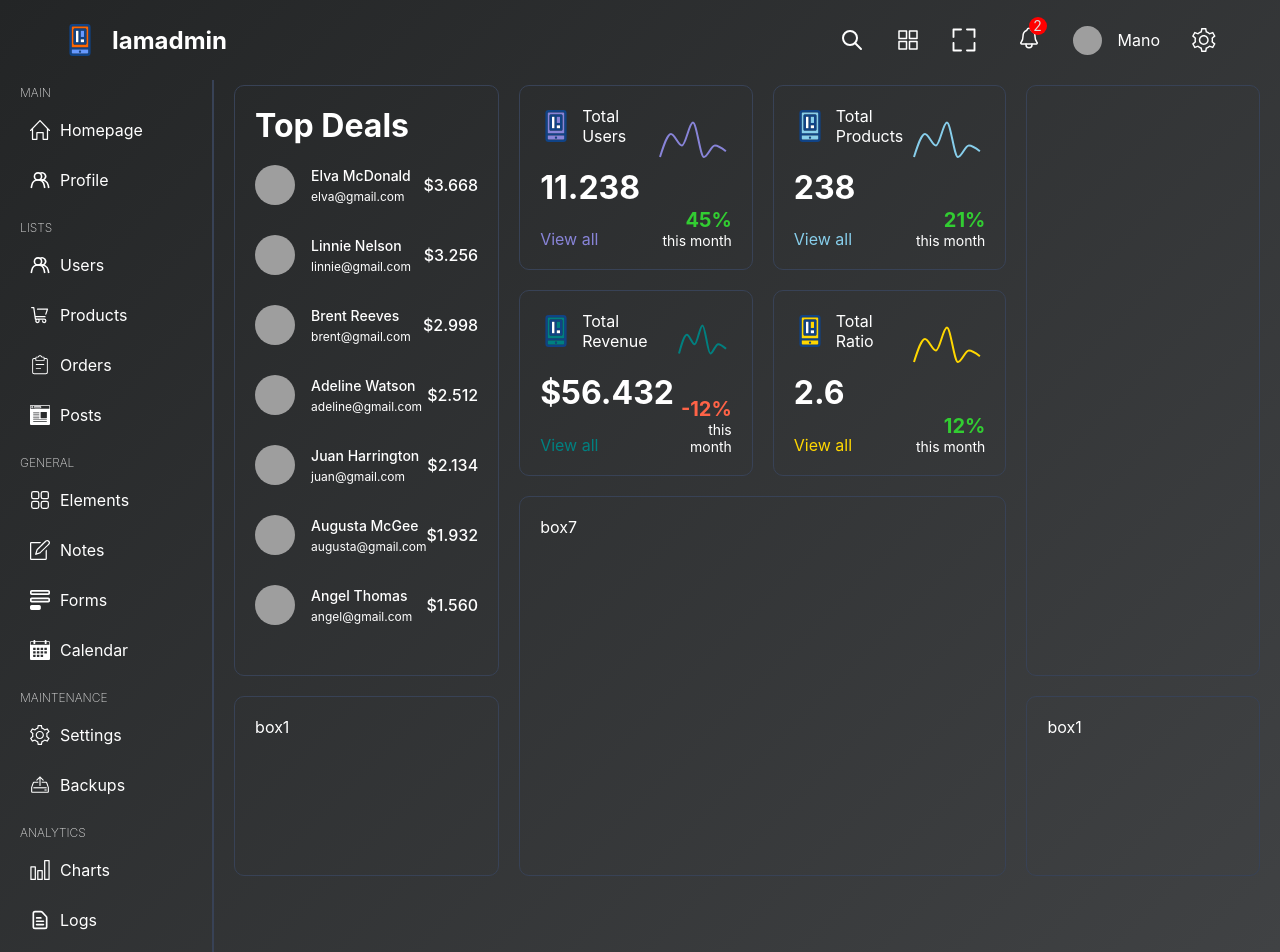
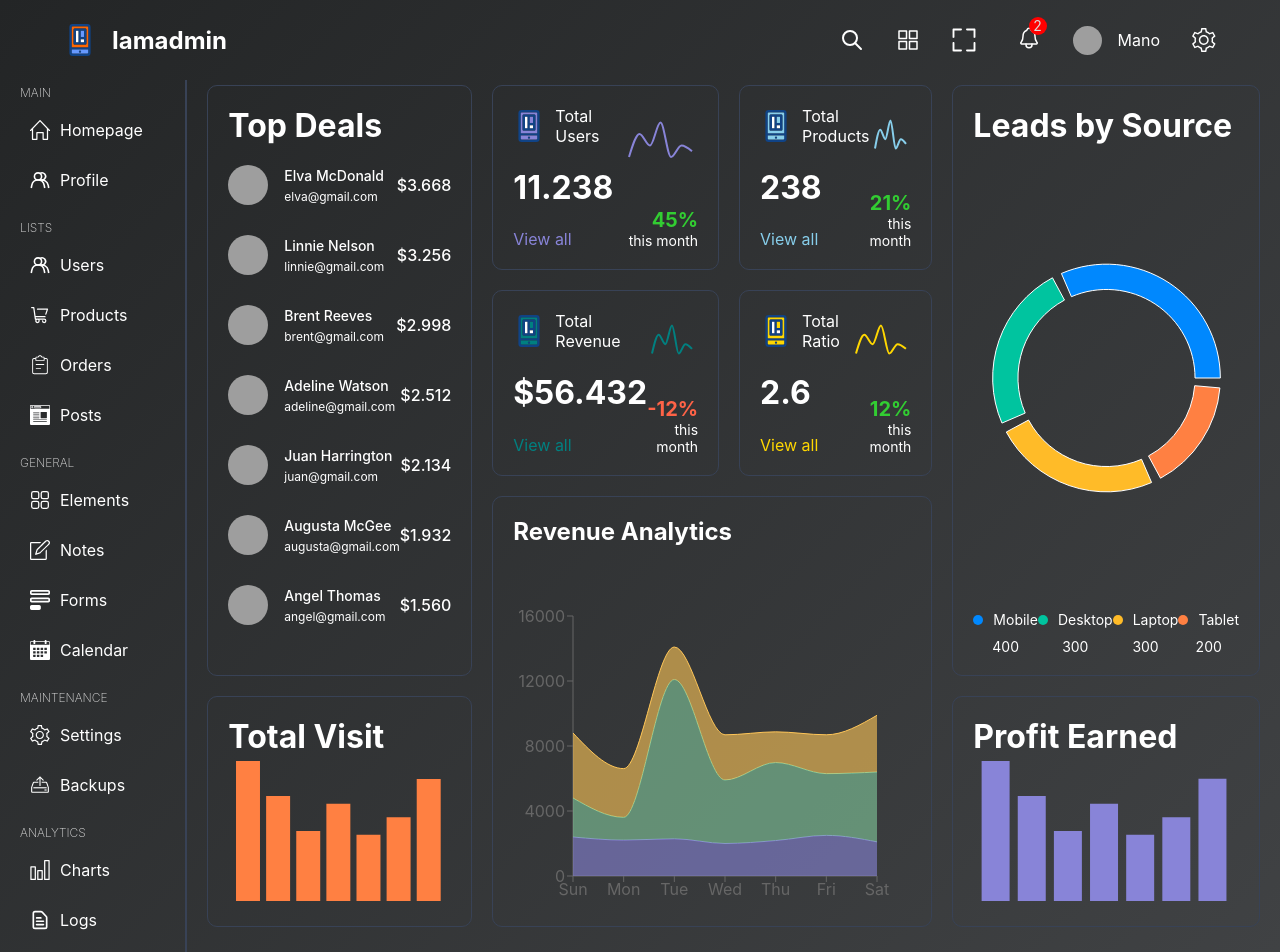
Before and after one commit to manosatpathy/react-admin-dashboard, a React (Vite) app: page / in a window 1280 px wide. Shown: the top 952 px of the page. Built offline with nearby package versions, Linux system fonts and the light colour scheme; grey boxes are pictures that could not be loaded.

Commit message:
feat: complete home page with PieChart and AreaChart components

```diff
--- /dev/null
+++ b/src/components/barChartBox/BarChartBox.tsx
@@ -0,0 +1,31 @@
+import { ResponsiveContainer, BarChart, Bar, Tooltip } from "recharts";
+
+type Props = {
+  title: string;
+  color: string;
+  dataKey: string;
+  chartData: object[];
+};
+
+const BarChartBox = (props: Props) => {
+  return (
+    <div className="barChartBox">
+      <h1>{props.title}</h1>
+      <div className="chart">
+        <ResponsiveContainer width="99%" height={150}>
+          <BarChart width={150} height={40} data={props.chartData}>
+            <Tooltip
+              contentStyle={{ background: "#2a3447", borderRadius: "5px" }}
+              labelStyle={{ display: "none" }}
+              cursor={{ fill: "none" }}
+            />
+
+            <Bar dataKey={props.dataKey} fill={props.color} />
+          </BarChart>
+        </ResponsiveContainer>
+      </div>
+    </div>
+  );
+};
+
+export default BarChartBox;
--- /dev/null
+++ b/src/components/barChartBox/barChartBox.scss
@@ -0,0 +1,9 @@
+.barChartBox {
+  height: 100%;
+  width: 100%;
+
+  h1 {
+    font-size: 20px;
+    margin-bottom: 20px;
+  }
+}
--- /dev/null
+++ b/src/components/bigChartBox/BigChartBox.tsx
@@ -0,0 +1,102 @@
+import "./bigChartBox.scss";
+import {
+  AreaChart,
+  Area,
+  XAxis,
+  YAxis,
+  Tooltip,
+  ResponsiveContainer,
+} from "recharts";
+
+const data = [
+  {
+    name: "Sun",
+    books: 4000,
+    clothes: 2400,
+    electronic: 2400,
+  },
+  {
+    name: "Mon",
+    books: 3000,
+    clothes: 1398,
+    electronic: 2210,
+  },
+  {
+    name: "Tue",
+    books: 2000,
+    clothes: 9800,
+    electronic: 2290,
+  },
+  {
+    name: "Wed",
+    books: 2780,
+    clothes: 3908,
+    electronic: 2000,
+  },
+  {
+    name: "Thu",
+    books: 1890,
+    clothes: 4800,
+    electronic: 2181,
+  },
+  {
+    name: "Fri",
+    books: 2390,
+    clothes: 3800,
+    electronic: 2500,
+  },
+  {
+    name: "Sat",
+    books: 3490,
+    clothes: 4300,
+    electronic: 2100,
+  },
+];
+
+const BigChartBox = () => {
+  return (
+    <div className="bigChartBox">
+      <h1>Revenue Analytics</h1>
+      <div className="chart">
+        <ResponsiveContainer width="99%" height="100%">
+          <AreaChart
+            data={data}
+            margin={{
+              top: 10,
+              right: 30,
+              left: 0,
+              bottom: 0,
+            }}
+          >
+            <XAxis dataKey="name" />
+            <YAxis />
+            <Tooltip />
+            <Area
+              type="monotone"
+              dataKey="electronic"
+              stackId="1"
+              stroke="#8884d8"
+              fill="#8884d8"
+            />
+            <Area
+              type="monotone"
+              dataKey="clothes"
+              stackId="1"
+              stroke="#82ca9d"
+              fill="#82ca9d"
+            />
+            <Area
+              type="monotone"
+              dataKey="books"
+              stackId="1"
+              stroke="#ffc658"
+              fill="#ffc658"
+            />
+          </AreaChart>
+        </ResponsiveContainer>
+      </div>
+    </div>
+  );
+};
+
+export default BigChartBox;
--- /dev/null
+++ b/src/components/bigChartBox/bigChartBox.scss
@@ -0,0 +1,16 @@
+.bigChartBox {
+  height: 100%;
+  width: 100%;
+  display: flex;
+  flex-direction: column;
+  justify-content: space-between;
+
+  h1 {
+    font-size: 24px;
+  }
+
+  .chart {
+    width: 100%;
+    height: 300px;
+  }
+}
--- /dev/null
+++ b/src/components/pieChartBox/PieChartBox.tsx
@@ -0,0 +1,54 @@
+import { Cell, Pie, PieChart, ResponsiveContainer, Tooltip } from "recharts";
+import "./pieChart.scss";
+
+type Props = {
+  data: {
+    name: string;
+    value: number;
+    color: string;
+  }[];
+};
+
+const PieChartBox = ({ data }: Props) => {
+  return (
+    <div className="pieChartBox">
+      <h1>Leads by Source</h1>
+      <div className="chart">
+        <ResponsiveContainer width="99%" height={300}>
+          <PieChart>
+            <Tooltip
+              contentStyle={{ background: "white", borderRadius: "5px" }}
+            />
+            <Pie
+              data={data}
+              innerRadius={"70%"}
+              outerRadius={"90%"}
+              paddingAngle={5}
+              dataKey="value"
+            >
+              {data.map((item) => (
+                <Cell key={item.name} fill={item.color} />
+              ))}
+            </Pie>
+          </PieChart>
+        </ResponsiveContainer>
+      </div>
+      <div className="options">
+        {data.map((item) => (
+          <div className="option" key={item.name}>
+            <div className="title">
+              <div
+                className="dot"
+                style={{ backgroundColor: item.color }}
+              ></div>
+              <span>{item.name}</span>
+            </div>
+            <span>{item.value}</span>
+          </div>
+        ))}
+      </div>
+    </div>
+  );
+};
+
+export default PieChartBox;
--- /dev/null
+++ b/src/components/pieChartBox/pieChart.scss
@@ -0,0 +1,38 @@
+.pieChartBox {
+  height: 100%;
+  display: flex;
+  flex-direction: column;
+  justify-content: space-between;
+
+  .chart {
+    display: flex;
+    justify-content: center;
+    align-items: center;
+    height: 100%;
+    width: 100%;
+  }
+  .options {
+    display: flex;
+    justify-content: space-between;
+    font-size: 14px;
+
+    .option {
+      display: flex;
+      flex-direction: column;
+      gap: 10px;
+      align-items: center;
+
+      .title {
+        display: flex;
+        gap: 10px;
+        align-items: center;
+
+        .dot {
+          width: 10px;
+          height: 10px;
+          border-radius: 50%;
+        }
+      }
+    }
+  }
+}
--- a/src/data.ts
+++ b/src/data.ts
@@ -717,3 +717,10 @@ export const singleProduct = {
     },
   ],
 };
+
+export const pieChartData = [
+  { name: "Mobile", value: 400, color: "#0088FE" },
+  { name: "Desktop", value: 300, color: "#00C49F" },
+  { name: "Laptop", value: 300, color: "#FFBB28" },
+  { name: "Tablet", value: 200, color: "#FF8042" },
+];
--- a/src/pages/home/Home.tsx
+++ b/src/pages/home/Home.tsx
@@ -1,10 +1,17 @@
+import BarChartBox from "../../components/barChartBox/BarChartBox";
+import BigChartBox from "../../components/bigChartBox/BigChartBox";
 import ChartBox from "../../components/chartBox/ChartBox";
+import PieChartBox from "../../components/pieChartBox/PieChartBox";
 import TopBox from "../../components/topBox/TopBox";
-import { chartBoxUser } from "../../data";
-import { chartBoxProduct } from "../../data";
-import { chartBoxRevenue } from "../../data";
-import { chartBoxConversion } from "../../data";
-
+import {
+  chartBoxUser,
+  chartBoxProduct,
+  chartBoxRevenue,
+  chartBoxConversion,
+  barChartBoxRevenue,
+  barChartBoxVisit,
+  pieChartData,
+} from "../../data";
 import "./home.scss";
 
 const Home = () => {
@@ -19,16 +26,24 @@ const Home = () => {
       <div className="box box3">
         <ChartBox {...chartBoxProduct} />
       </div>
-      <div className="box box4"></div>
+      <div className="box box4">
+        <PieChartBox data={pieChartData} />
+      </div>
       <div className="box box5">
         <ChartBox {...chartBoxRevenue} />
       </div>
       <div className="box box6">
         <ChartBox {...chartBoxConversion} />
       </div>
-      <div className="box box7">box7</div>
-      <div className="box box8">box1</div>
-      <div className="box box9">box1</div>
+      <div className="box box7">
+        <BigChartBox />
+      </div>
+      <div className="box box8">
+        <BarChartBox {...barChartBoxVisit} />
+      </div>
+      <div className="box box9">
+        <BarChartBox {...barChartBoxRevenue} />
+      </div>
     </div>
   );
 };
```
